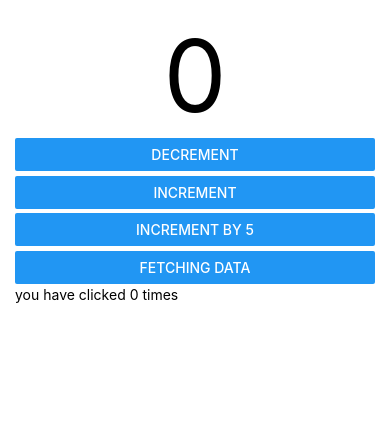
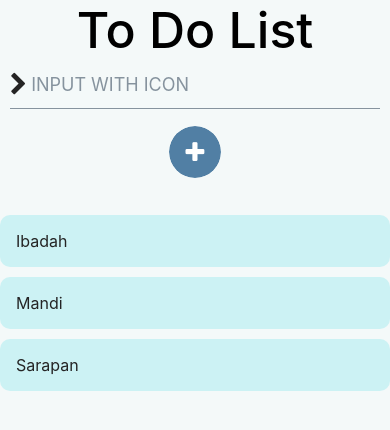
Before and after one commit to Franky777shg/JCWM15_Mobile, a React Native app: screen / in a window 390 px wide. Shown: the top 430 px of the page. Built offline with nearby package versions, Linux system fonts and the light colour scheme.

Commit message:
to do list

```diff
--- a/App.js
+++ b/App.js
@@ -1,62 +1,72 @@
 import React from 'react';
-import Axios from 'axios'
-import { View, SafeAreaView, FlatList, KeyboardAvoidingView, TextInput, StyleSheet, Text, Platform, TouchableWithoutFeedback, Button, Keyboard } from 'react-native'
+import { FlatList, SafeAreaView, Text, View, Button } from 'react-native';
+import { Input, Icon, ListItem, Overlay } from 'react-native-elements';
 
-// import screen
-// import FormData from './screen/FormData-Hook'
-// import BasicComp from './screen/Basic-Comp'
+// import styles
+import styles from './style/todolist'
 
 const App = () => {
-  const [count, setCount] = React.useState(0)
-  const [user, setUser] = React.useState([])
-  // console.log(user)
+  const [input, setInput] = React.useState("")
+  const [data, setData] = React.useState([
+    "Ibadah",
+    "Mandi",
+    "Sarapan"
+  ])
+  const [idDel, setIdDel] = React.useState(null)
+  const [confDel, setConfDel] = React.useState(false)
 
-  const incby5 = () => {
-    for(i = 0; i < 5; i++) {
-      setCount(prev => prev + 1)
-    }
+  const addHandle = () => {
+    setData(prev => [...prev, input])
   }
 
-  React.useEffect(() => {
-    console.log('useEffect trigered')
-  }, [user, count])
-
-  const getData = () => {
-    Axios.get('https://jsonplaceholder.typicode.com/users')
-    .then(res => {
-      // console.log(res.data)
-      setUser(res.data)
-    })
-    .catch(err => console.log(err))
+  const delHandle = () => {
+    // console.log(idDel)
+    let tempData = [...data]
+    tempData.splice(idDel, 1)
+    setData(tempData)
+    setConfDel(false)
   }
 
   return (
-    <View style={styles.container}>
-      <Text style={styles.number}>{count}</Text>
-      <View style={styles.buttonView}>
-        <Button title="Decrement" onPress={() => setCount(count - 1)}/>
-        <Button title="Increment" onPress={() => setCount(count + 1)}/>
-        <Button title="Increment by 5" onPress={incby5}/>
-        <Button title="Fetching Data" onPress={getData}/>
+    <SafeAreaView style={styles.container}>
+      <Text style={styles.title}>To Do List</Text>
+      <View style={styles.inputContainer}>
+        <Input
+          placeholder='INPUT WITH ICON'
+          leftIcon={{ type: 'font-awesome', name: 'chevron-right' }}
+          onChangeText={text => setInput(text)}
+        />
+        <Icon
+          reverse
+          name='plus'
+          type='font-awesome'
+          color='#517fa4'
+          onPress={addHandle}
+        />
+
       </View>
-      <Text>you have clicked {count} times</Text>
-    </View>
+      <View style={styles.listContainer}>
+        <FlatList
+          data={data}
+          renderItem={({ item, index }) => (
+            <ListItem containerStyle={styles.listItem} onPress={() => { setConfDel(true), setIdDel(index) }}>
+              <ListItem.Title>{item}</ListItem.Title>
+            </ListItem>
+          )}
+          keyExtractor={(item, index) => index.toString()}
+        />
+      </View>
+      <Overlay isVisible={confDel} onBackdropPress={() => setConfDel(false)} overlayStyle={styles.overlay} >
+        <View style={styles.childOverlay}>
+          <Text style={{ fontSize: 25 }}>Are you sure?</Text>
+          <View style={styles.buttonContainer}>
+            <Button title="Yes" color="green" onPress={delHandle} />
+            <Button title="No" color="red" onPress={() => setConfDel(false)} />
+          </View>
+        </View>
+      </Overlay>
+    </SafeAreaView>
   )
 }
 
-const styles = StyleSheet.create({
-  number: {
-    fontSize: 100,
-    textAlign: 'center'
-  },
-  buttonView: {
-    height: 150,
-    // backgroundColor: "salmon",
-    justifyContent: 'space-around'
-  },
-  container: {
-    padding: 15
-  }
-})
-
 export default App;
--- a/package.json
+++ b/package.json
@@ -12,7 +12,10 @@
   "dependencies": {
     "axios": "^0.21.1",
     "react": "16.13.1",
-    "react-native": "0.63.4"
+    "react-native": "0.63.4",
+    "react-native-elements": "^3.2.0",
+    "react-native-safe-area-context": "^3.1.9",
+    "react-native-vector-icons": "^8.0.0"
   },
   "devDependencies": {
     "@babel/core": "7.12.13",
--- /dev/null
+++ b/style/todolist.js
@@ -0,0 +1,49 @@
+import {
+    StyleSheet
+} from 'react-native'
+
+const styles = StyleSheet.create({
+    container: {
+        padding: 20,
+        backgroundColor: '#f4f9f9',
+        height: '100%'
+    },
+    title: {
+        textAlign: 'center',
+        fontSize: 50,
+        fontWeight: "500"
+    },
+    inputContainer: {
+        height: 150,
+        alignItems: 'center'
+        // backgroundColor: 'salmon'
+    },
+    listContainer: {
+        height: 'auto',
+        // backgroundColor: 'salmon'
+
+    },
+    listItem: {
+        marginVertical: 5,
+        borderRadius: 10,
+        backgroundColor: '#ccf2f4'
+    },
+    overlay: {
+        height: 150,
+        width: '90%',
+        borderRadius: 10,
+        backgroundColor: '#f4f9f9'
+    },
+    childOverlay: {
+        justifyContent: 'space-between',
+        height: '100%',
+        alignItems: 'center'
+    },
+    buttonContainer: {
+        flex: 1,
+        width: '80%',
+        justifyContent: 'space-around'
+    }
+})
+
+export default styles
```
Also changed, not shown: screen/State-Effect-Hook.js (added, +62 -0 lines), 2 other files (tests, documents, lock files or other folders).
